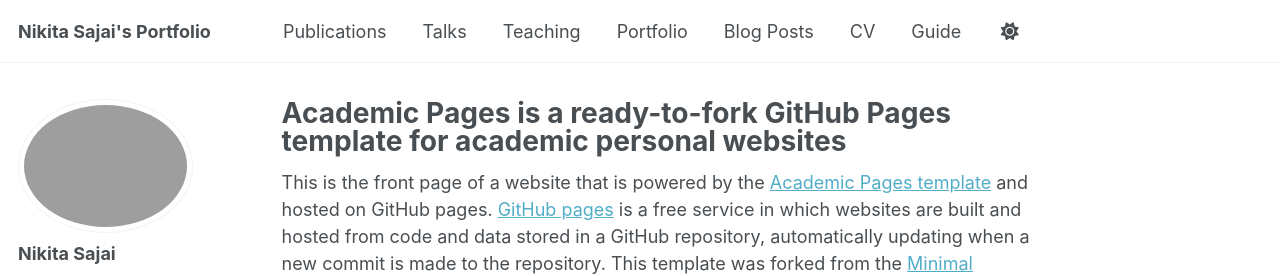
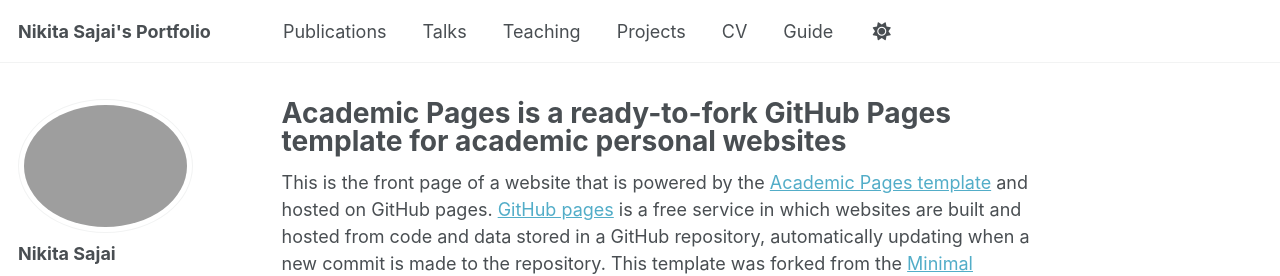
Before and after one commit to 16nikita/16nikita.github.io, a Jekyll site: the page built from _pages/about.md, in a window 1280 px wide. Shown: the top 276 px of the page. Built offline with Jekyll 4.4.1, drawn with Linux system fonts in a browser that asks for light colours; some web fonts are replaced.

Commit message:
nav bar changes

```diff
--- a/_data/navigation.yml
+++ b/_data/navigation.yml
@@ -17,11 +17,8 @@ main:
   - title: "Teaching"
     url: /teaching/
 
-  - title: "Portfolio"
-    url: /portfolio/
-
-  - title: "Blog Posts"
-    url: /year-archive/
+  - title: "Projects"
+    url: /projects/
 
   - title: "CV"
     url: /cv/
```
Also changed, not shown: 1 other file.
